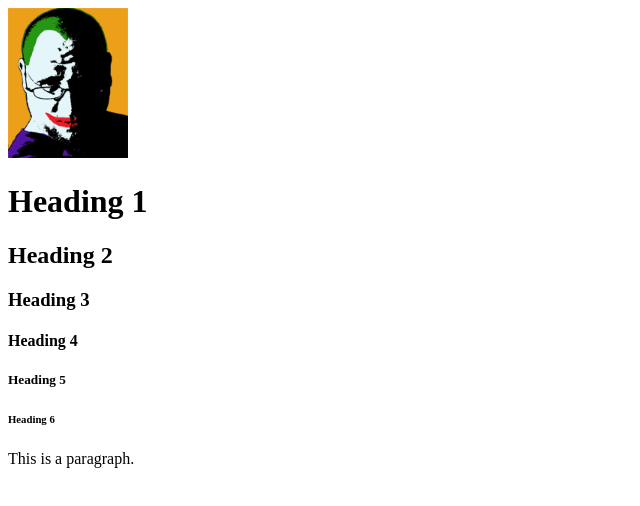
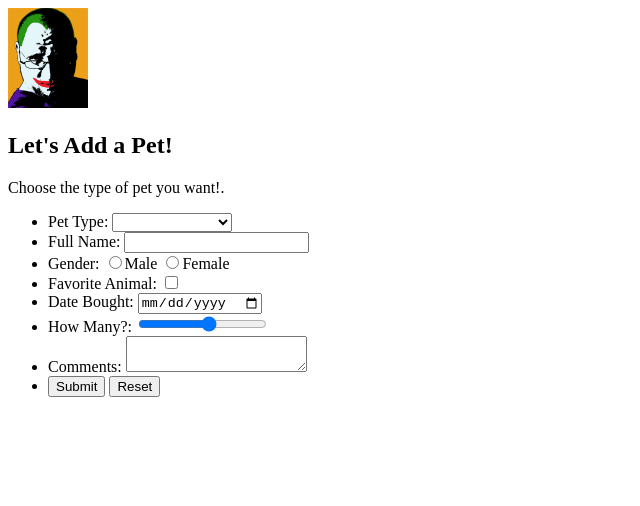
Before and after one commit to Xalicus/Ward_Kevin_Project1, a plain HTML site: page list.html in a window 1280 px wide. Shown: the whole page, without its empty margins (0-640 px from the left). Drawn offline with Linux system fonts and the light colour scheme.

Commit message:
Changed a lot of code in the HTML files, and realized I didn't need the other files. Just going to send in the HTML files though.

```diff
--- a/list.html
+++ b/list.html
@@ -17,7 +17,7 @@
 		<meta name="MobileOptimized" content=320" />
 
 		<!-- Document title -->
-		<title>HTML5 Template</title>
+		<title>Pet's List</title>
 
 		<!-- Link CSS -->
 		<link href="css/styles.css" rel="stylesheet" type="text/css" />
@@ -29,15 +29,39 @@
 	<body>
 
 		<!-- Page content lives here. -->
-		<a href="index.html"><img src="img/img.png" width="120" height="150" title="My Joker Logo" /></a>
-		<h1>Heading 1</h1>
-		<h2>Heading 2</h2>
-		<h3>Heading 3</h3>
-		<h4>Heading 4</h4>
-		<h5>Heading 5</h5>
-		<h6>Heading 6</h6>
+		<a href="index.html"><img src="img/img.png" width="80" height="100" title="My Joker Logo" /></a>
+		<h2>Let's Add a Pet!</h2>
+		<p>Choose the type of pet you want!.</p>
+		<form action="main.js" method="post">
+			<ul>
+				<li><label for="petType">Pet Type:</label>
+					<select name="petType" id="petType" size="1">
+						<optgroup label="Pet Type:">
+							<option value="0" selected="selected"></option>
+							<option value="dog">Dogs</option>
+							<option value="cat">Cats</option>
+							<option value="rodent">Rodents</option>
+							<option value="bird">Birds</option>
+							<option value="farm">Farm Animals</option>
+						</optgroup>
+					</select></li>
 
-		<p>This is a paragraph.</p>
+				<li><label for="fullName">Full Name:</label>
+					<input type="text" id="fullName" /></li>
 
+				<li>Gender:
+					<label><input type="radio" name="gender" value="male" />Male</label>
+					<label><input type="radio" name="gender" value="female" />Female</label></li>
+
+				<li><label>Favorite Animal: <input type="checkbox" name="favorite" value="myFavAnimal" /></label></li>
+
+				<li><label>Date Bought: <input type="date" min="1" max="2099" /></label></li>
+
+				<li><label>How Many?: <input type="range" name="quantity" min="1" max="10" /></label></li>
+
+				<li><label>Comments: <textarea></textarea></label></li>
+				<li><input type="submit" /> <input type="reset" /></li>
+			</ul>
+		</form>
 	</body>
 </html>
```
Also changed, not shown: index.html (+20 -15 lines).
